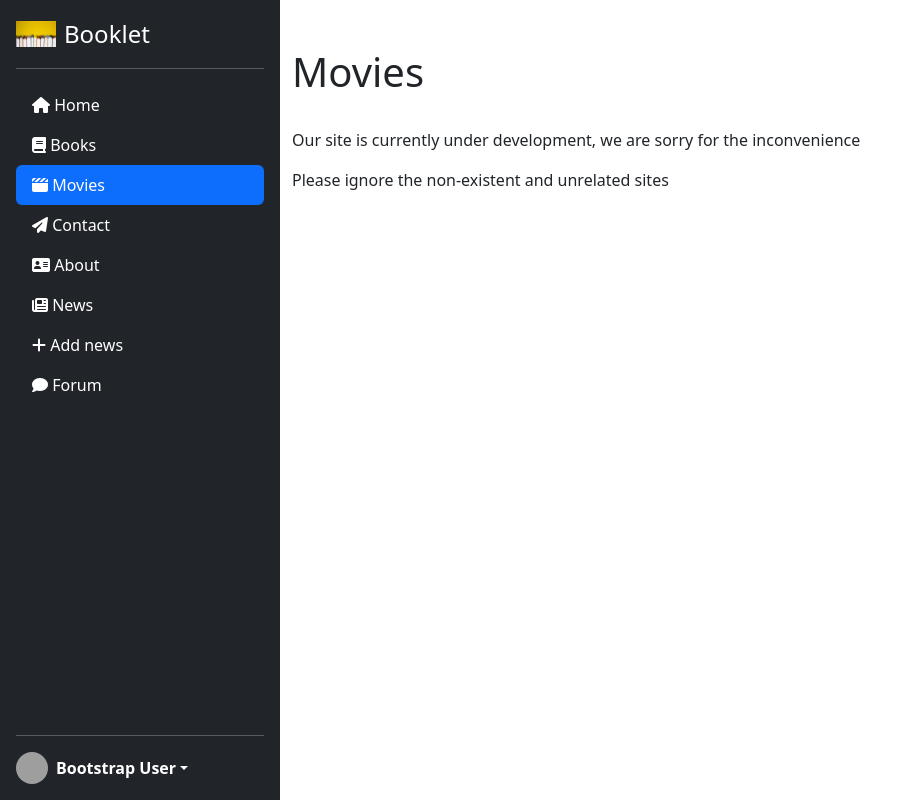
After one commit to Cichyp648/Booklet, a Django app: page /movies in a window 1280 px wide. The commit adds this page. Shown: the whole page, without its empty margins (0-907 px from the left). Run offline with Django 5.2, Linux system fonts and the light colour scheme; grey boxes are pictures that could not be loaded.

Commit message:
Added movies site template

```diff
--- a/main/templates/main/layout/sidebar.html
+++ b/main/templates/main/layout/sidebar.html
@@ -5,8 +5,8 @@
 
 <div class="d-flex flex-column flex-shrink-0 p-3 text-bg-dark" style="width: 280px; height: 100vh;">
     <a href="/main/static" class="d-flex align-items-center mb-3 mb-md-0 me-md-auto text-white text-decoration-none gap-2">
-      <img src="{% static 'main/img/django_logo.svg' %}" alt="Logo" width="40">
-      <span class="fs-4">Django app</span>
+      <img src="{% static 'main/img/booksmovies.jpg' %}" alt="Logo" width="40">
+      <span class="fs-4">Booklet</span>
     </a>
     <hr>
     <ul class="nav nav-pills flex-column mb-auto">
--- /dev/null
+++ b/main/templates/main/movies.html
@@ -0,0 +1,9 @@
+{% extends 'main/layout/layout.html' %}
+
+{% block title%}Books{% endblock %}
+
+{% block content%}
+
+    <h1>Movies</h1>
+    {% include 'main/test.html' %}
+{% endblock %}
--- a/main/templates/main/test.html
+++ b/main/templates/main/test.html
@@ -1,2 +1,3 @@
+<br>
 <p>Our site is currently under development, we are sorry for the inconvenience</p>
 <p>Please ignore the non-existent and unrelated sites</p>
--- a/main/templatetags/sidebar_links.py
+++ b/main/templatetags/sidebar_links.py
@@ -9,9 +9,13 @@ def get_links():
         'href': '/',
         'icon': 'fa-house',
     }, {
-        'name': 'Cars',
-        'href': '/cars',
-        'icon': 'fa-car',
+        'name': 'Books',
+        'href': '/books',
+        'icon': 'fa-book',
+    }, {
+        'name': 'Movies',
+        'href': '/movies',
+        'icon': 'fa-clapperboard',
     }, {
         'name': 'Contact',
         'href': '/contact',
--- a/main/urls.py
+++ b/main/urls.py
@@ -6,5 +6,6 @@ from . import views
 urlpatterns = [
     path('', views.index, name='home'),
     path('about', views.about, name='about'),
-    path('cars', views.cars, name='cars')
+    path('books', views.books, name='books'),
+    path('movies', views.movies, name='movies')
 ]
--- a/main/views.py
+++ b/main/views.py
@@ -7,20 +7,54 @@ def index(request):
     return render(request, 'main/index.html')
 
 
-def cars(request):
+def books(request):
     values = {
-        'cars': [
+        'books': [
             {
-                'car': 'The Hobbit, or There and Back Again',
+                'title': 'The Hobbit, or There and Back Again',
                 'author': 'J. R. R. Tolkien',
-                'genre': 'Fantasy',
+                'genre': 'High fantasy',
                 'year': 1937,
+                'review': 'WIP',
+            },
+            {
+                'title': 'The Lord of the Rings: The Fellowship of the Ring',
+                'author': 'J. R. R. Tolkien',
+                'genre': 'High fantasy',
+                'year': 1954,
+                'review': 'WIP',
+            },
+            {
+                'title': 'The Lord of the Rings: The Two Towers',
+                'author': 'J. R. R. Tolkien',
+                'genre': 'High fantasy',
+                'year': 1954,
+                'review': 'WIP',
+            },
+            {
+                'title': 'The Lord of the Rings: The Return of the King',
+                'author': 'J. R. R. Tolkien',
+                'genre': 'High fantasy',
+                'year': 1955,
                 'review': 'WIP',
             }
         ]
     }
 
-    return render(request, 'main/cars.html', values)
+    return render(request, 'main/books.html', values)
+
+
+
+def movies(request):
+    values = {
+        'movies': [
+
+        ]
+    }
+
+    return render(request, 'main/movies.html', values)
+
+
 
 def about(request):
     return render(request, 'main/about.html')
```
Also changed, not shown: main/templates/main/books.html (added, +31 -0 lines), main/templates/main/cars.html (deleted, +0 -30 lines), db.sqlite3, main/static/main/img/booksmovies.jpg (added), main/static/main/img/django_logo.svg (deleted), news/migrations/0002_alter_articles_options.py (added).
